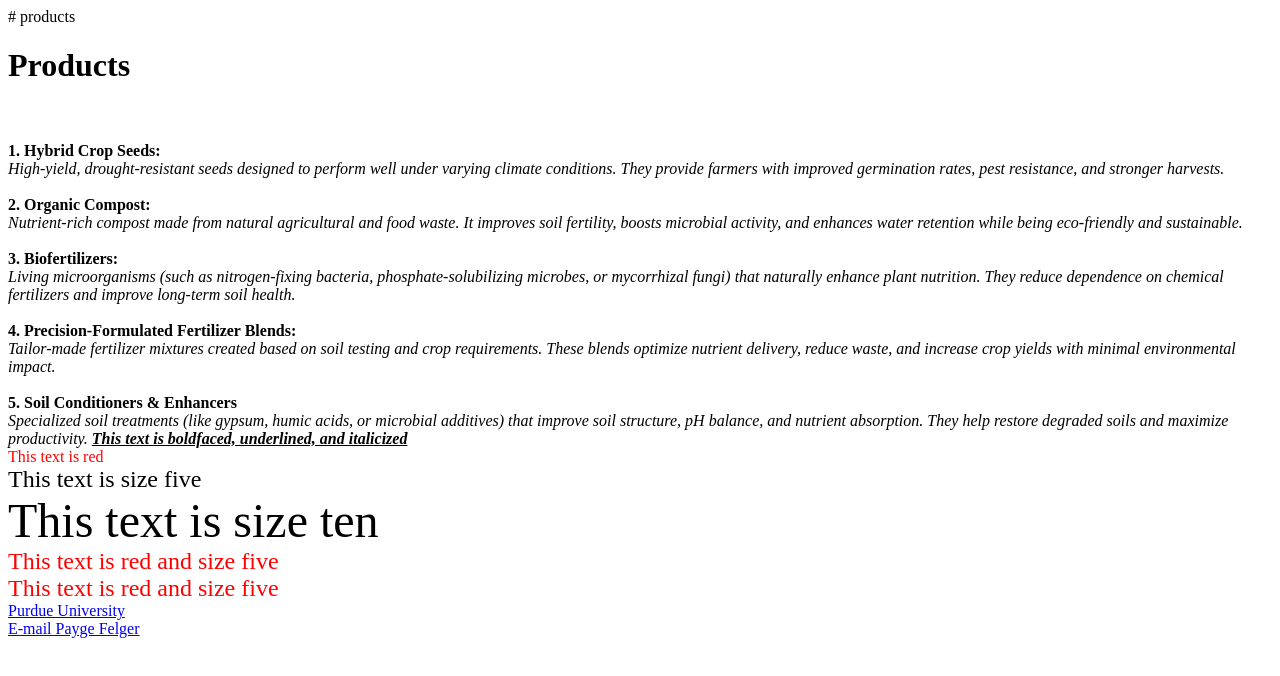
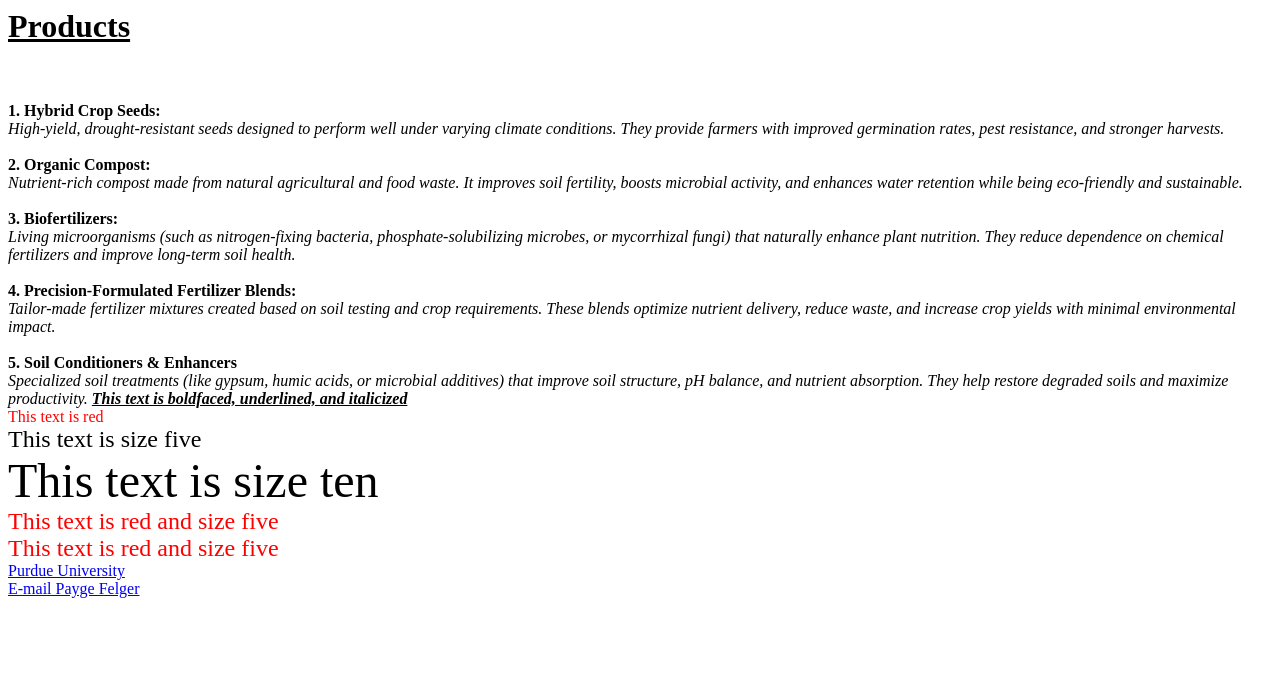
Before and after one commit to paygefelger/pfelger.coltivare, a plain HTML site: page index.html in a window 1280 px wide. Drawn offline with Linux system fonts and the light colour scheme.

Commit message:
Update index.html

```diff
--- a/index.html
+++ b/index.html
@@ -1,11 +1,9 @@
-# products
-
 <html>
 <head>
 </head>
 <body>
 
-<h1><b>Products</b></h1>
+<h1><b><u>Products</u></b></h1>
 <br>
 <br>
 <b>1. Hybrid Crop Seeds:</b>
```
